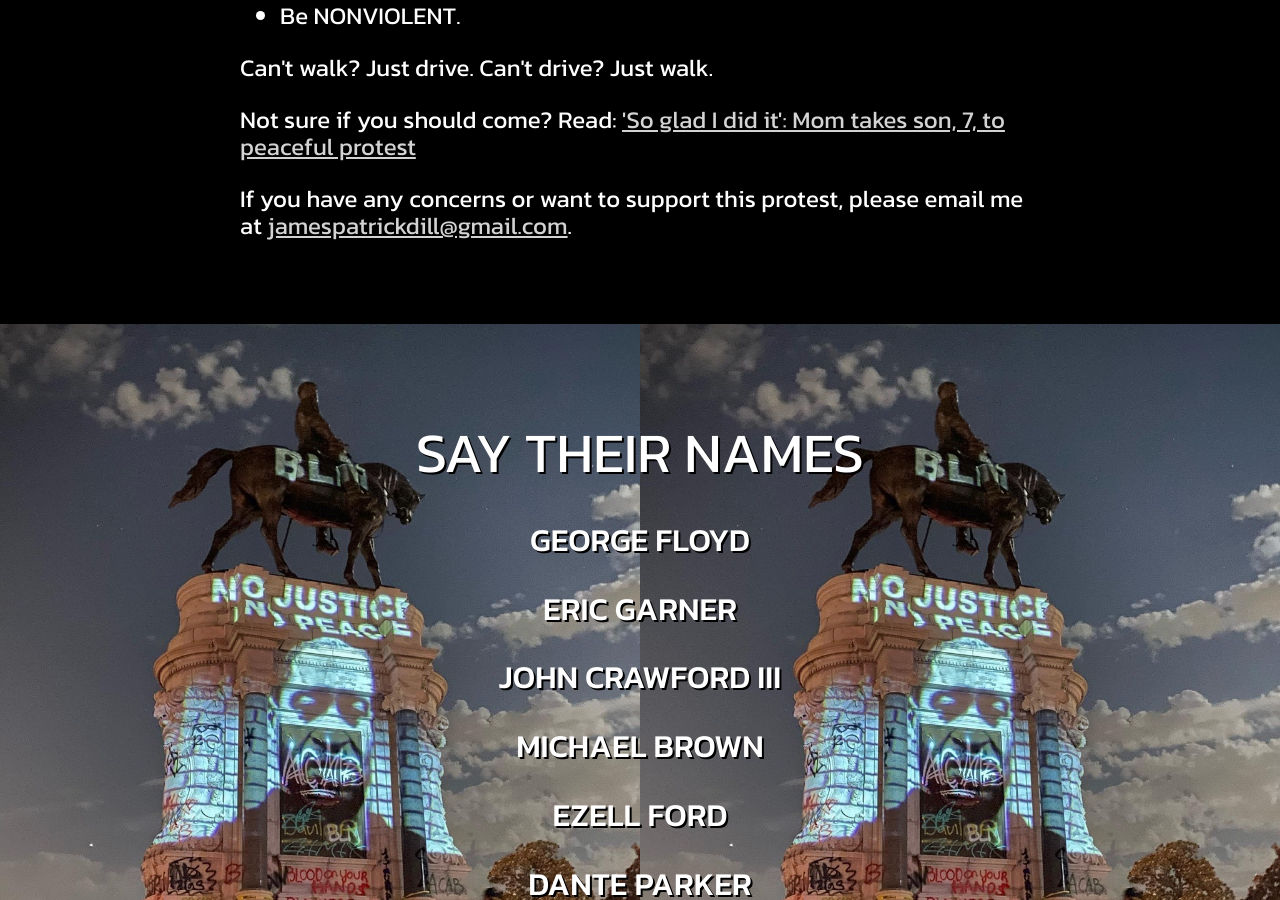
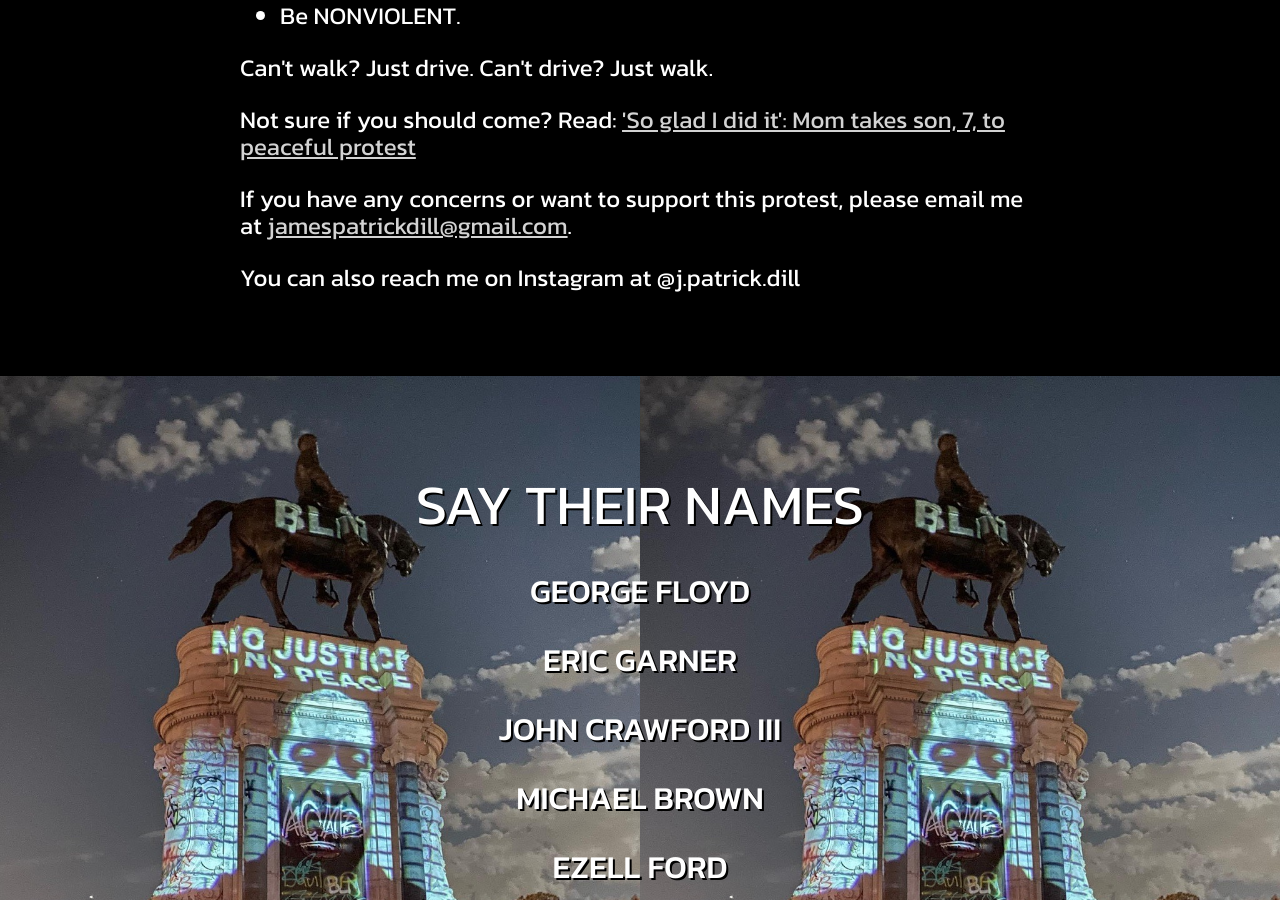
Before and after one commit to kennesaw-blm/kennesaw-blm.github.io, a Jekyll site: the page built from _pages/index.html, in a window 1280 px wide and 900 px high, scrolled down 2181 px. Built offline with Jekyll 4.4.1, drawn with Linux system fonts in a browser that asks for light colours.

Commit message:
Update index.html

```diff
--- a/_pages/index.html
+++ b/_pages/index.html
@@ -60,7 +60,7 @@
                 'So glad I did it': Mom takes son, 7, to peaceful protest
             </a>
         </p>
-        <p>If you have any concerns or want to support this protest, please email me at <a href="mailto:jamespatrickdill@gmail.com">jamespatrickdill@gmail.com</a>.</p>
+        <p>If you have any concerns or want to support this protest, please email me at <a href="mailto:jamespatrickdill@gmail.com">jamespatrickdill@gmail.com</a>.</p><p>You can also reach me on Instagram at @j.patrick.dill</p>
     </div>
 </div>
 
```
